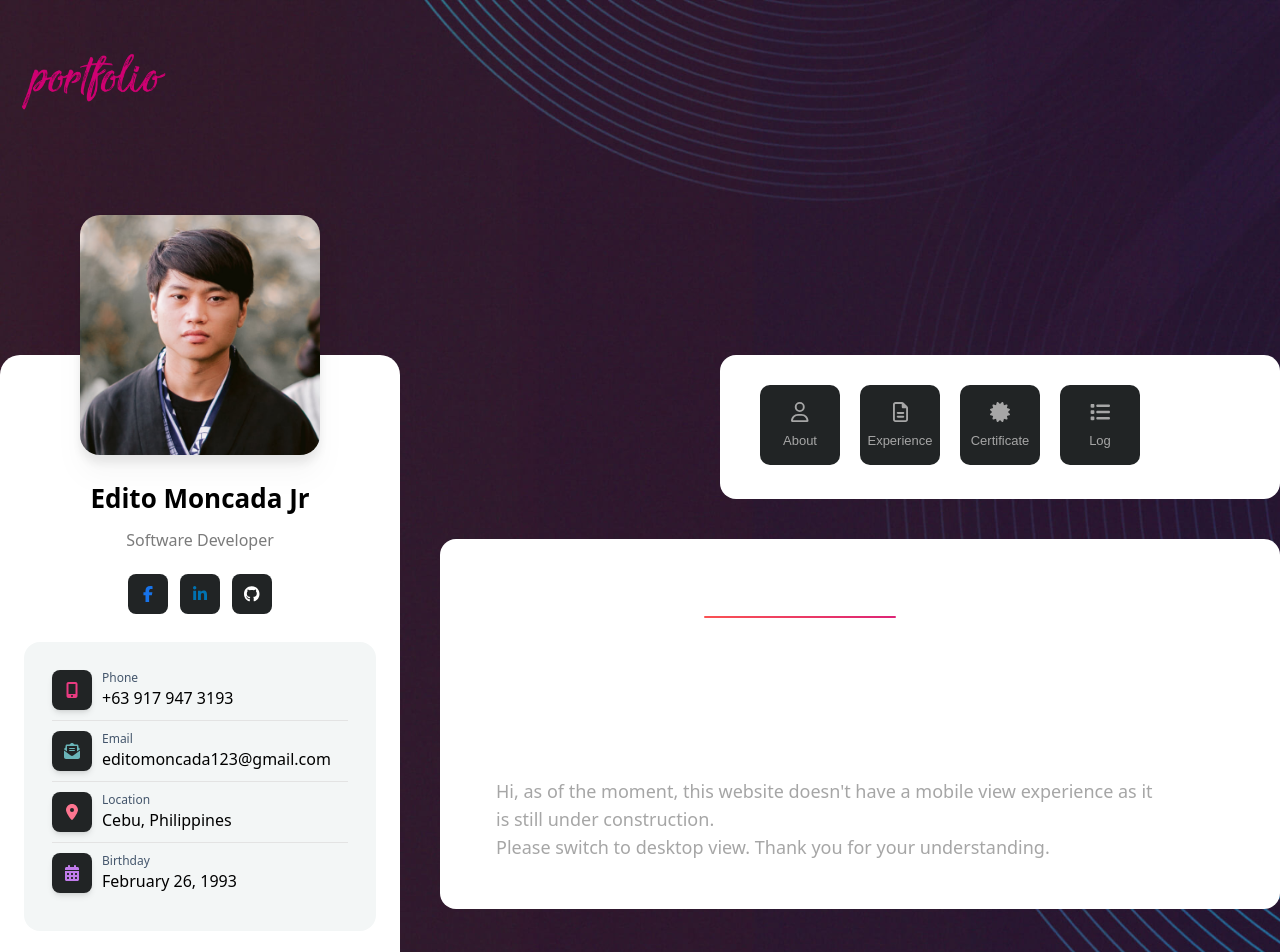
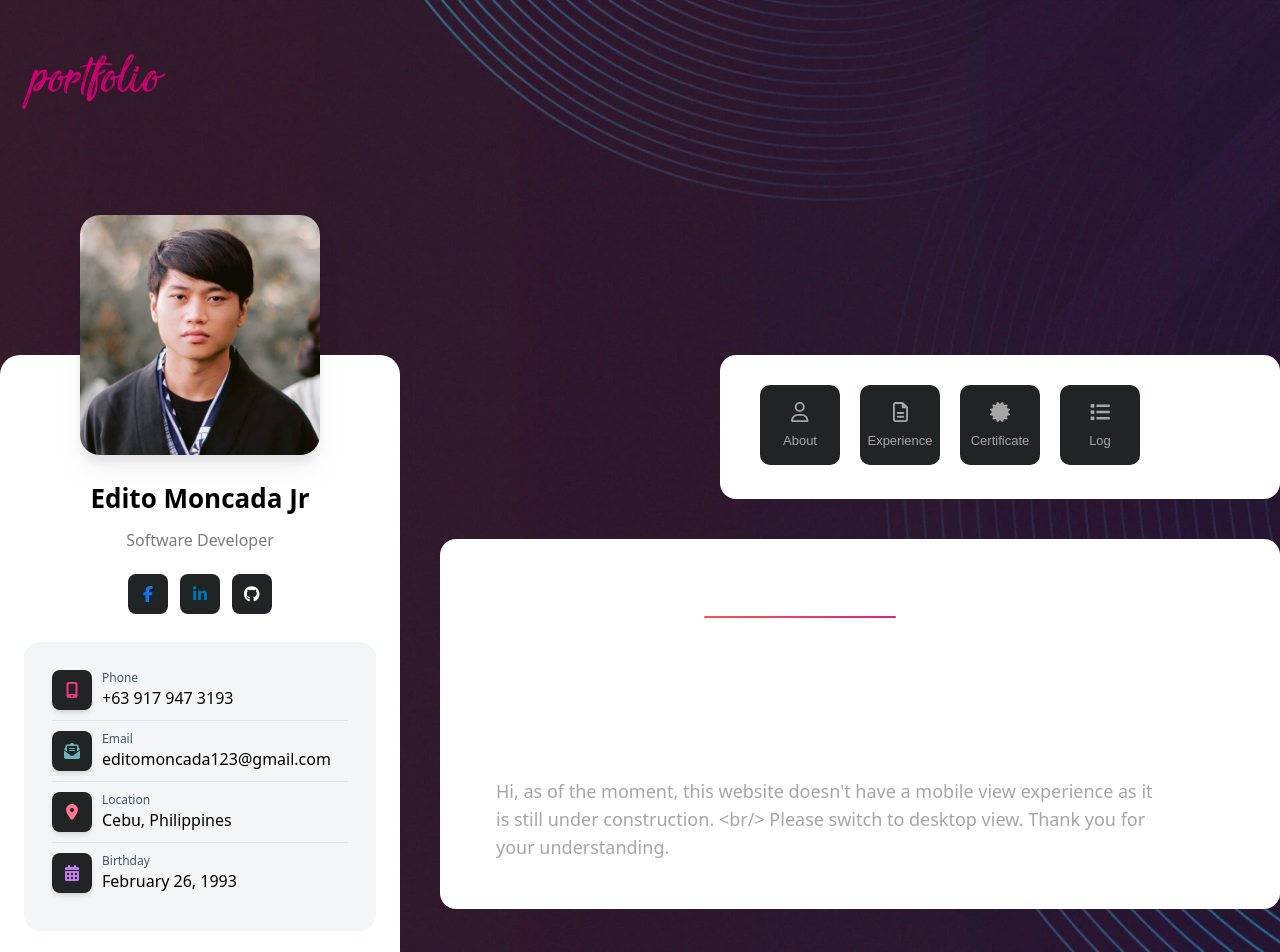
Before and after one commit to primostasis123/porfolio-next, a Next.js app: page /log in a window 1280 px wide. Shown: the top 952 px of the page. Built offline with nearby package versions, Linux system fonts and the light colour scheme.

Commit message:
for apostrophe error
error

```diff
--- a/app/log/page.tsx
+++ b/app/log/page.tsx
@@ -1,4 +1,3 @@
-import React from 'react'
 
 export default function Log() {
     return (
@@ -12,8 +11,8 @@ export default function Log() {
                     <div className="col-span-12 space-y-2.5">
                         <div className="lg:mr-16">
                             <p className="text-[#44566c] text-color-910 leading-7">
-                            Hi, as of the moment, this website doesn't have a mobile view experience as it is still under construction. <br/>
-                            Please switch to desktop view. Thank you for your understanding.
+                            {" Hi, as of the moment, this website doesn't have a mobile view experience as it is still under construction. <br/>"}
+                            {" Please switch to desktop view. Thank you for your understanding. "}
                             </p>
                         </div>
                     </div>
--- a/app/page.tsx
+++ b/app/page.tsx
@@ -9,8 +9,8 @@ export default function Home() {
                     <div className="col-span-12 space-y-2.5">
                         <div className="lg:mr-16">
                             <p className="text-[#44566c] text-color-910 leading-7">
-                            Hi, as of the moment, this website doesn't have a mobile view experience as it is still under construction. <br/>
-                            Please switch to desktop view. Thank you for your understanding.
+                                {"Hi, as of the moment, this website doesn't have a mobile view experience as it is still under construction. <br/>"}
+                                {"Please switch to desktop view. Thank you for your understanding."}
                             </p>
                         </div>
                     </div>
@@ -22,10 +22,10 @@ export default function Home() {
                     <div className="col-span-12 space-y-2.5">
                         <div className="lg:mr-16">
                             <p className="text-[#44566c] text-color-910 leading-7">
-                                Hi, I'm a Software Engineer from the Philippines.
-                                My passion is to work with extremely talented people and collaborate to create products that would make an immediate impact.
-                                I am a self-directed and motivated Software Engineer who works effectively in a dynamic environment,
-                                always striving to develop innovative solutions to complex problems. I aspire to learn new technologies and tools.
+                                {"Hi, I'm a Software Engineer from the Philippines."}
+                                {"My passion is to work with extremely talented people and collaborate to create products that would make an immediate impact."}
+                                {"I am a self-directed and motivated Software Engineer who works effectively in a dynamic environment,"}
+                                {"always striving to develop innovative solutions to complex problems. I aspire to learn new technologies and tools."}
                             </p>
                         </div>
                     </div>
@@ -65,8 +65,8 @@ export default function Home() {
                                 The focus should always be on understanding the problem, analyzing requirements, and architecting a solution that effectively addresses the problem and meets the needs of the users.
                             </p>
                             <p className="text-[#44566c] mt-2.5  text-color-910 leading-7">
-                            Therefore, while tools do matter, they should be chosen based on their suitability for the task and their ability to help achieve the desired outcome.
-                            It's important to strike a balance between using reliable and appropriate tools and applying problem-solving skills to create effective solutions.
+                                Therefore, while tools do matter, they should be chosen based on their suitability for the task and their ability to help achieve the desired outcome.
+                                It's important to strike a balance between using reliable and appropriate tools and applying problem-solving skills to create effective solutions.
                             </p>
                         </div>
                     </div>
```
